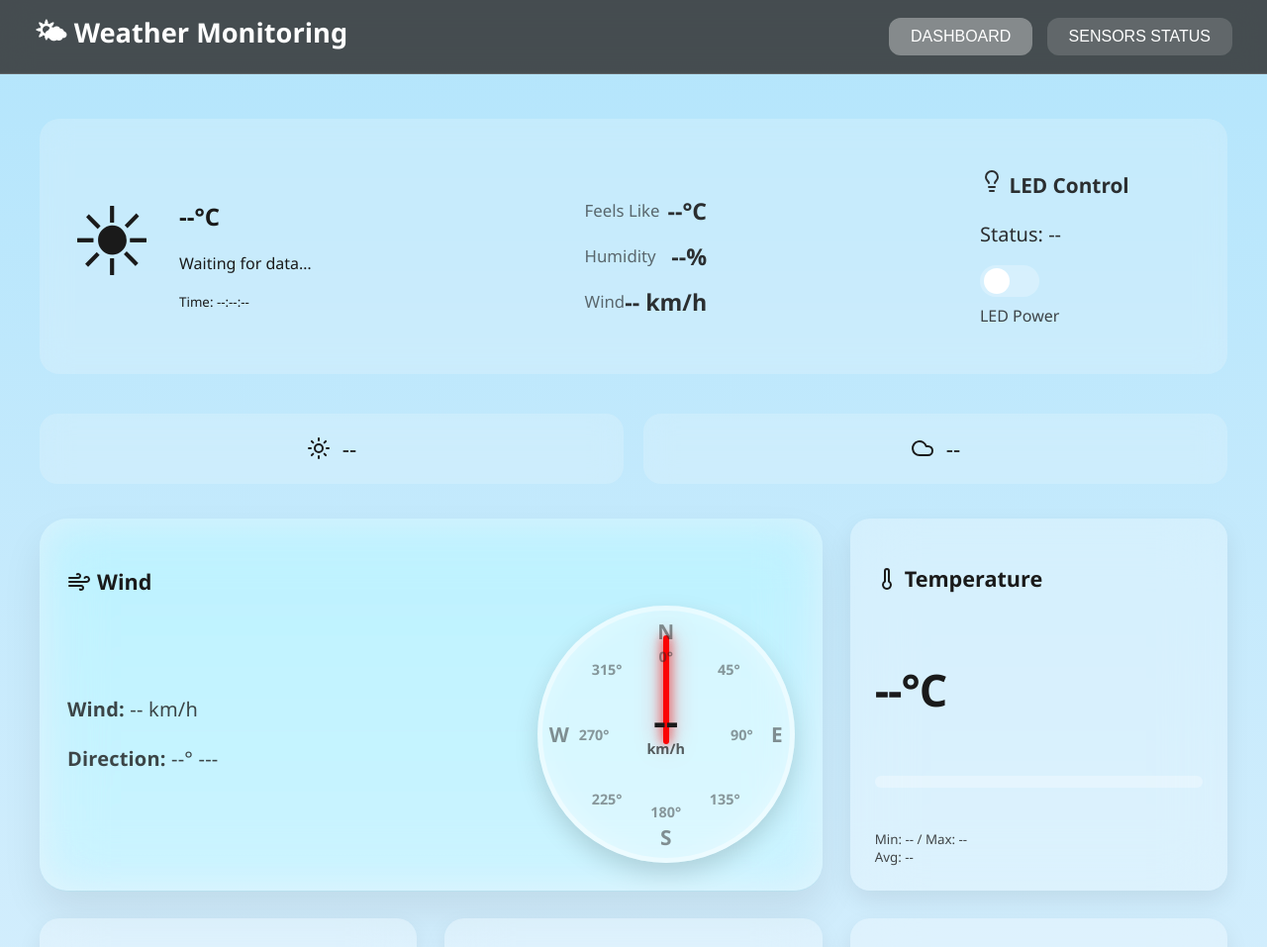
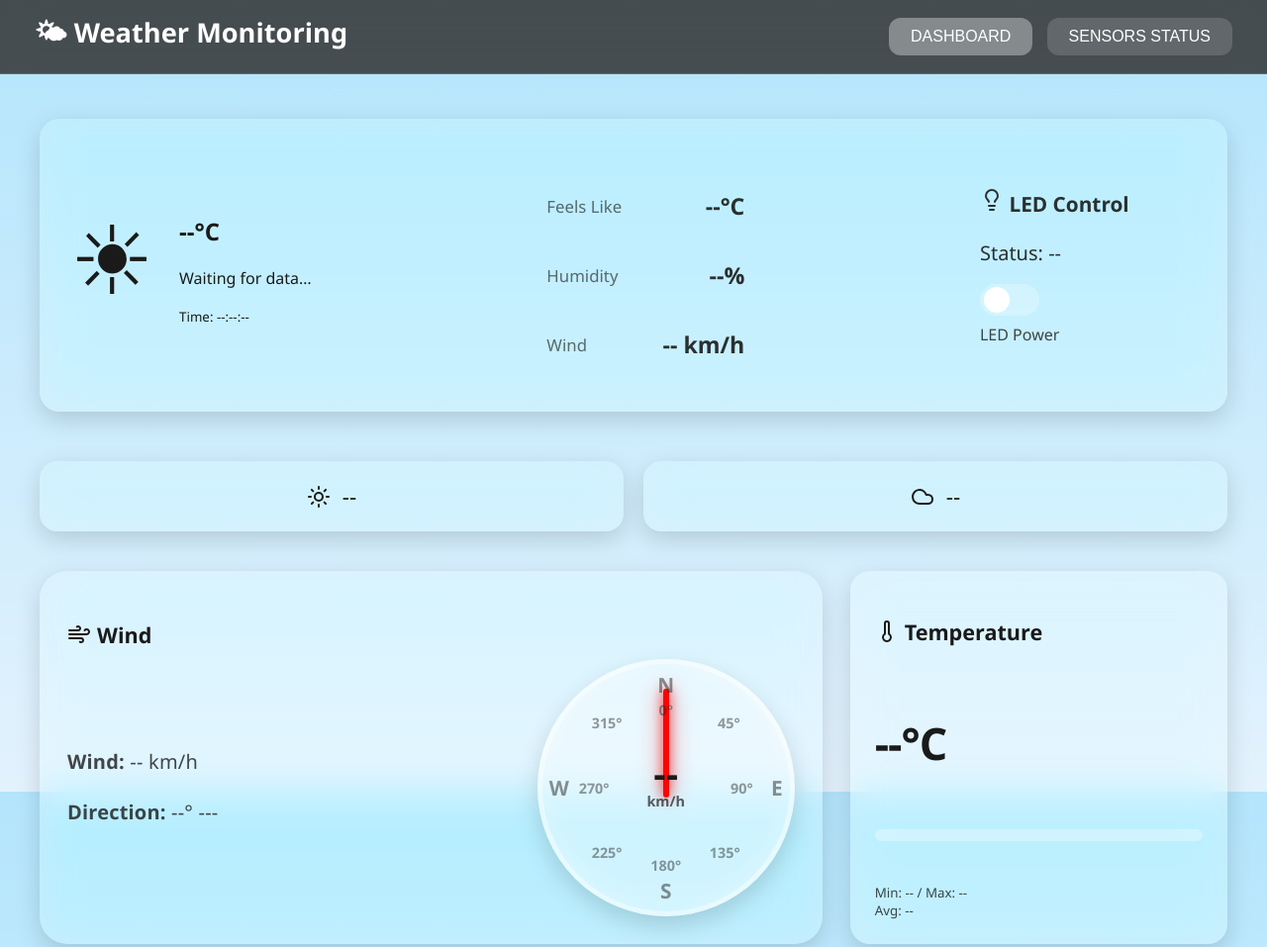
Before and after one commit to DOVE0510/WEATHER-DASHBOARD-MONITORING, a plain HTML site: page index.html in a window 1280 px wide. Shown: the top 957 px of the page at 99% size. Drawn offline with nearby package versions, Linux system fonts and the light colour scheme; a script that the page names is missing.

Commit message:
Add files via upload

```diff
--- a/style.css
+++ b/style.css
@@ -966,3 +966,73 @@ body.theme-rain {
     background: linear-gradient(to bottom, #4a90e2, #003f7f);
     color: #eaf6ff;
 }
+
+/* Fix dashboard content being cut */
+main {
+    padding-bottom: 120px !important;
+    min-height: 100vh;
+    overflow-x: hidden;
+}
+
+/* Ensure entire page scrolls normally */
+body {
+    min-height: 100vh;
+    overflow-y: auto;
+}
+
+/* Fix metrics grid pushing out of parent */
+.metrics-grid {
+    padding-bottom: 40px;
+}
+
+/* Fix bottom fade cut effect */
+body.theme-day,
+body.theme-night,
+body.theme-dawn,
+body.theme-bright,
+body.theme-rain {
+    background-attachment: fixed;
+    background-size: cover;
+}
+
+.metric-card,
+.status-card,
+.hero-weather {
+    box-shadow: 0 8px 24px rgba(0,0,0,0.15);
+    backdrop-filter: blur(20px) saturate(150%);
+}
+
+.hero-weather {
+    margin-bottom: 50px;
+}
+
+.status-grid {
+    margin-bottom: 40px !important;
+}
+
+.metrics-grid {
+    margin-top: 30px !important;
+}
+.hero-info div {
+    margin: 8px 0;     /* vertical spacing */
+    line-height: 1.4;  /* better readability */
+}
+
+.monitor-item {
+    margin-bottom: 10px; /* space between items */
+}
+.monitor-item {
+    margin: 12px 0;
+    font-size: 1.2rem;
+    display: flex;
+    justify-content: space-between;
+}
+.monitor-item {
+    display: flex;
+    justify-content: space-between;
+    width: 200px; /* adjust as needed */
+}
+.monitor-value {
+    text-align: right;
+    min-width: 60px; /* keeps values aligned */
+}
```
Also changed, not shown: index.html (+1 -0 lines), app.js (line endings or trailing spaces).
